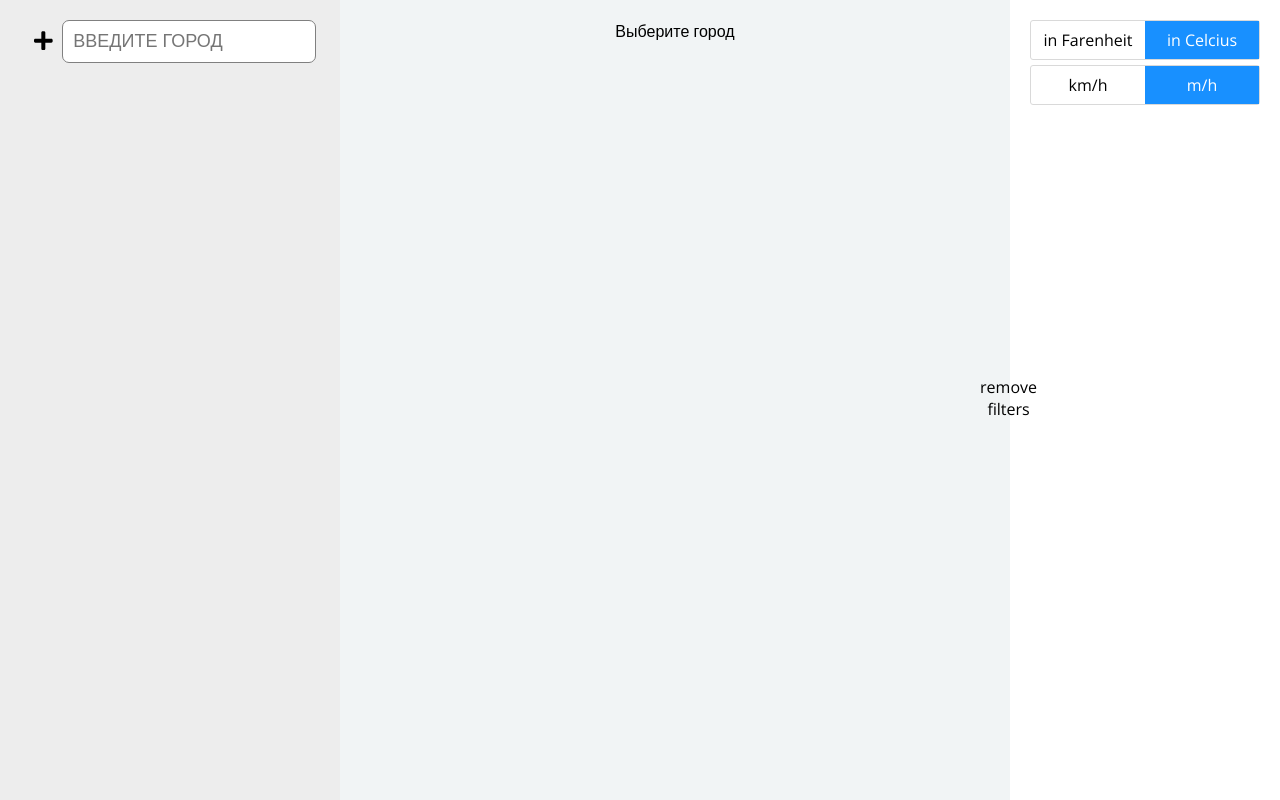
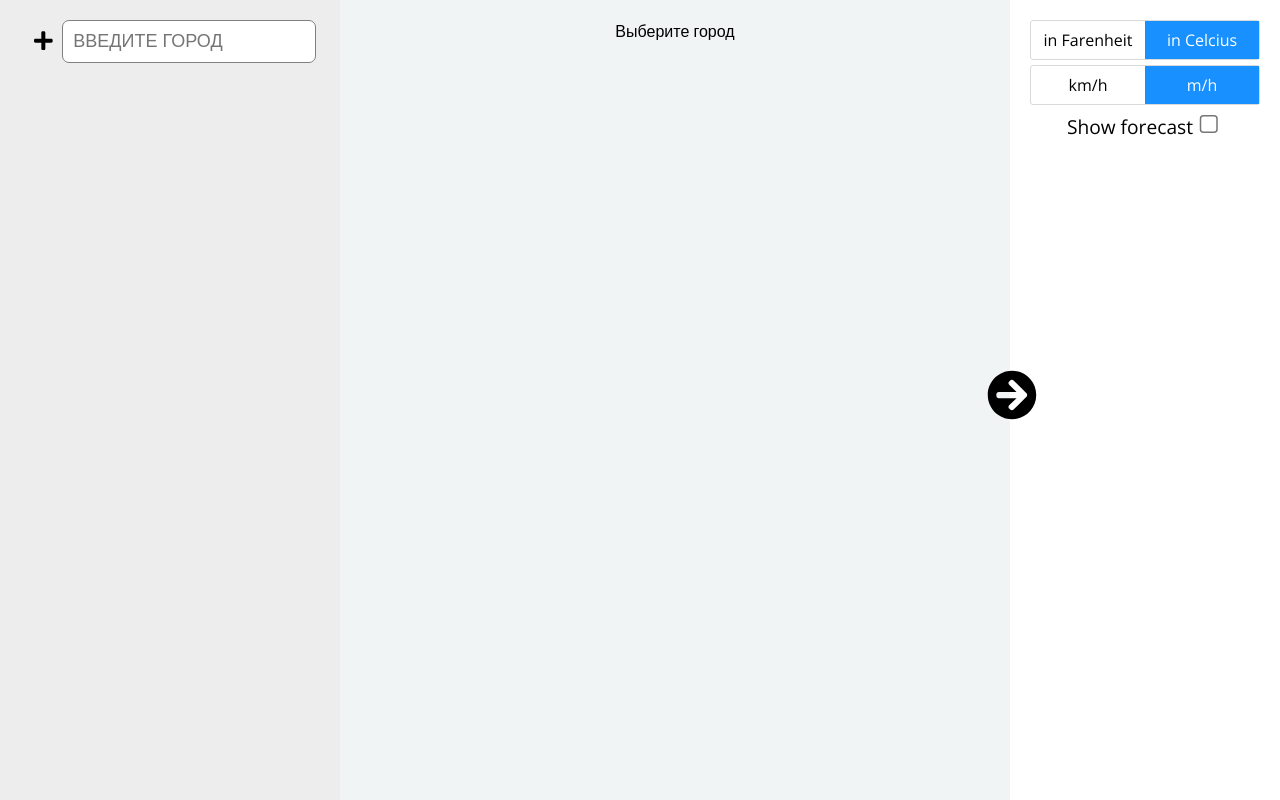
Before and after one commit to manefk/weather-app, a React (Create React App) app: page / in a window 1280 px wide. Built offline with nearby package versions, Linux system fonts and the light colour scheme.

Commit message:
'continued'

```diff
--- a/src/App.js
+++ b/src/App.js
@@ -9,10 +9,13 @@ import { library } from "@fortawesome/fontawesome-svg-core";
 import { FontAwesomeIcon } from "@fortawesome/react-fontawesome";
 import { faTimes } from "@fortawesome/free-solid-svg-icons";
 import { faPlus } from "@fortawesome/free-solid-svg-icons";
+import { faArrowCircleRight} from '@fortawesome/free-solid-svg-icons';
+import { faArrowCircleLeft} from '@fortawesome/free-solid-svg-icons';
 
 library.add(faTimes);
 library.add(faPlus);
-// library.add(faArrow);
+library.add(faArrowCircleRight);
+library.add(faArrowCircleLeft);
 
 class App extends Component {
   state = {
@@ -22,7 +25,8 @@ class App extends Component {
     isKmPerHour: true,
     successRequest: true,
     forecast: false,
-    showFilters: true
+    showFilters: true,
+    showForecast: false,
 
   }
 
@@ -58,23 +62,23 @@ class App extends Component {
     });
     console.log(f)
 
-  };
+  }
 
   handleClick = town => {
     this.getTownData(town);
     this.setState({
       town: town
     });
-  };
+  }
 
   switchTemp = () => {
     this.setState({ isCelsius: !this.state.isCelsius });
-  };
+  }
   switchSpeed = () => {
     this.setState({
       isKmPerHour: !this.state.isKmPerHour
     });
-  };
+  }
   /*
    componentDidMount() {
     const {town} = this.state;
@@ -85,8 +89,14 @@ class App extends Component {
       showFilters: !this.state.showFilters,
     })
   }
+  toggleForecast = () => {
+    this.setState({
+      showForecast: !this.state.showForecast,
+    })
+  }
+
   render() {
-    let { town, townData, isCelsius, isKmPerHour, successRequest } = this.state;
+    let { town, townData, isCelsius, isKmPerHour, successRequest, showForecast } = this.state;
 
     return (
       <div className="App">
@@ -103,6 +113,7 @@ class App extends Component {
           isCelsius={isCelsius}
           isKmPerHour={isKmPerHour}
           successRequest={successRequest}
+          showForecast={showForecast}
         />
         <Filters
           switchTemp={this.switchTemp}
@@ -111,6 +122,7 @@ class App extends Component {
           isKmPerHour={isKmPerHour}
           toggleFilters={this.toggleFilters}
           showFilters={this.state.showFilters}
+          toggleForecast={this.toggleForecast}
         />
       </div>
     );
--- a/src/Filters/Filters.css
+++ b/src/Filters/Filters.css
@@ -5,8 +5,6 @@
 	flex: 0 0 230px;
   	padding: 20px;
   	height: 100%;
-  	animation: slide 0.5s forwards;
-animation-delay: 2s;
 
 
 
@@ -43,10 +41,6 @@ animation-delay: 2s;
 	transition: 1s;
 
 
-
-
-
-
 }
 
 .toggle-filters {
@@ -55,10 +49,20 @@ animation-delay: 2s;
 	bottom: 50%;
 	right: 90%;
 
-
-
 }
-
+.filters__forecast {
+	font-size: 1.2rem;
+}
+input[type=checkbox] {
+	zoom: 1.5;
+}
+.arrow-icon {
+	font-size: 50px;
+}
+.arrow-icon:hover {
+	color: #1890ff;
+	transition: all 0.1s;
+}
 
 @media (max-width: 750px) {
 
--- a/src/Filters/Filters.js
+++ b/src/Filters/Filters.js
@@ -1,13 +1,15 @@
 import React, { Component } from "react";
 import "./Filters.css";
+import { FontAwesomeIcon } from '@fortawesome/react-fontawesome'
 
 const Filters = props => {
-	let { switchTemp, isCelsius, switchSpeed, isKmPerHour, toggleFilters, showFilters } = props;
-	let toggle = showFilters ? "filters" : "filters filters" + "--toggle"
+	let { switchTemp, isCelsius, switchSpeed, isKmPerHour, toggleFilters, showFilters, toggleForecast } = props;
+	let toggle = showFilters ? "filters" : "filters filters" + "--toggle";
+	const awesomeIcon = showFilters ? "arrow-circle-right" : "arrow-circle-left"
 
 	return (
 		<div className={toggle}>
-			<span class="toggle-filters" onClick = {toggleFilters}> remove filters</span>
+			<span class="toggle-filters" onClick = {toggleFilters}> <FontAwesomeIcon icon={awesomeIcon} className="arrow-icon" /></span>
 
 			<div onClick={switchTemp} className="filter">
 				<span className={isCelsius ? "" : "filter__active"}>in Farenheit</span>
@@ -17,6 +19,10 @@ const Filters = props => {
 				<span className={isKmPerHour ? "" : "filter__active"}>km/h</span>
 				<span className={!isKmPerHour ? "" : "filter__active"}>m/h</span>
 			</div>
+
+			<label class="filters__forecast"> Show forecast
+			<input onChange = {toggleForecast} type="checkbox"/>
+			</label>
 		</div>
 	);
 };
--- a/src/WeatherContent/WeatherContent.css
+++ b/src/WeatherContent/WeatherContent.css
@@ -60,10 +60,9 @@
   	background: white;
 	box-shadow: 0 1px 1px rgba(0,0,0,.05);
 	padding: 20px;
-
-
-
-
+}
+.weather-info__forcast--toggle {
+  display: none;
 }
 
 .forecast__container {
--- a/src/WeatherContent/WeatherContent.js
+++ b/src/WeatherContent/WeatherContent.js
@@ -2,7 +2,7 @@ import React, { Component } from "react";
 import "./WeatherContent.css"
 class WeatherContent extends Component {
 	render() {
-		const { selectedTown, isCelsius, isKmPerHour, successRequest } = this.props;
+		const { selectedTown, isCelsius, isKmPerHour, successRequest, showForecast } = this.props;
 		const tempText = isCelsius ? `C` : `F`;
 		const tempSpeed = isKmPerHour ? `км/c` : `м/с`;
 		let tempData = "";
@@ -32,7 +32,7 @@ class WeatherContent extends Component {
 		}
 
 
-
+		const forecastStyle = `weather-info__forcast${showForecast ? '' : '--toggle'}`
 
 		return (
 			<div className="weather-content">
@@ -77,16 +77,9 @@ class WeatherContent extends Component {
 							</div>
 
 						</div>
-						<div className="weather-info__forcast">
+						<div className={forecastStyle}>
 								<h2>Прогноз погоды</h2>
-								{/*
-								<div >
-									<span>{selectedTown.forecast.forecastday[1].date}</span><br/>
-									<span>{selectedTown.forecast.forecastday[1].day.avgtemp_c}</span><br/>
-									<span>{selectedTown.forecast.forecastday[1].day.avgtemp_f}</span><br/>
-									<span>{selectedTown.forecast.forecastday[1].day.condition.text}</span><br/>
-								</div>
-							*/}
+
 								<div className="forecast__container">
 									{forecastList.slice(1)}
 
```
